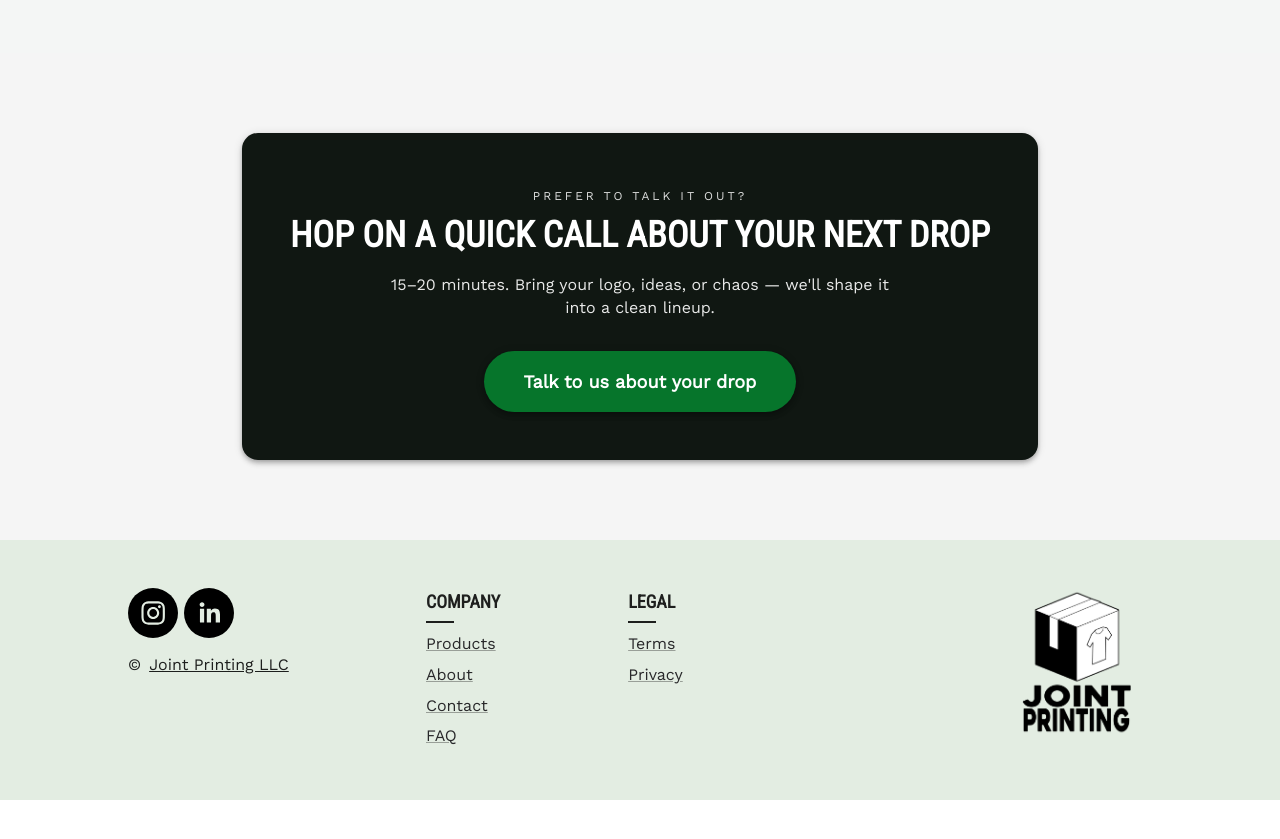
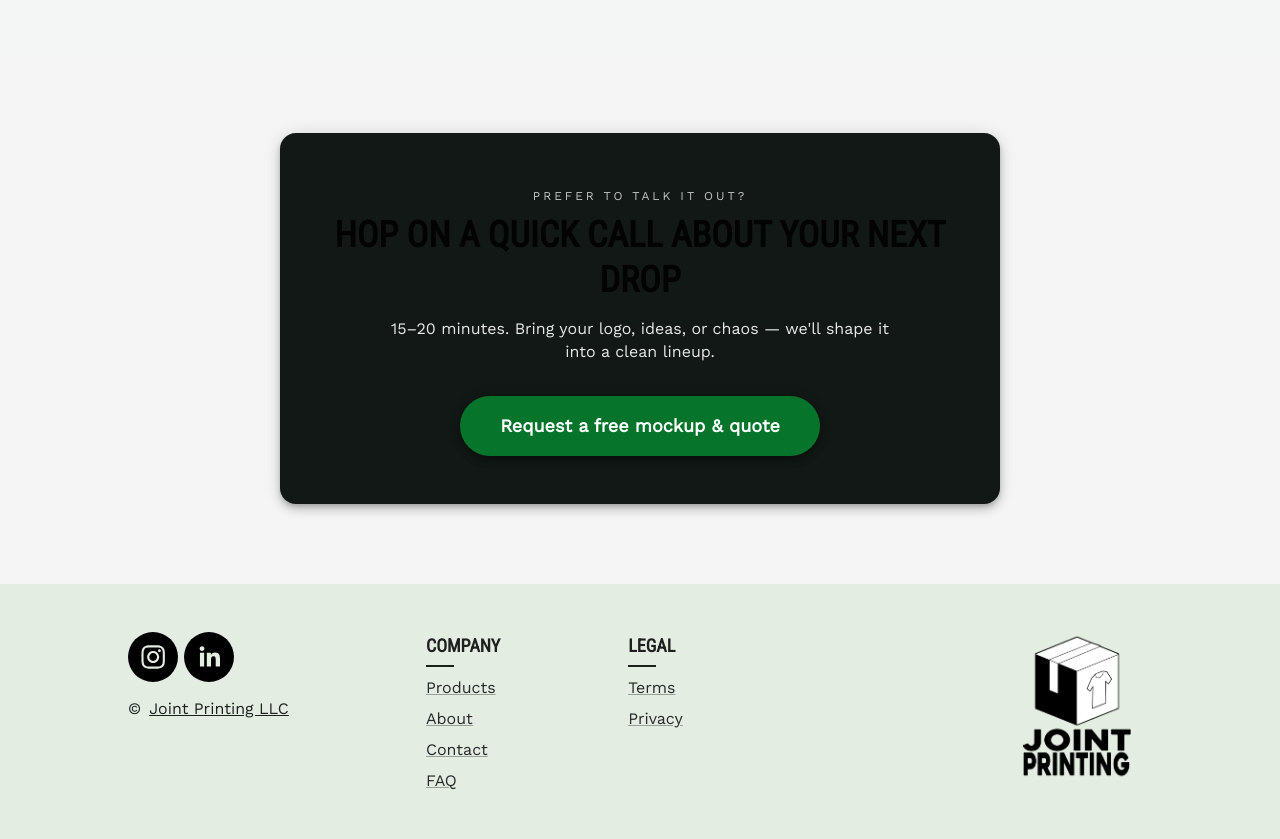
Before and after one commit to Jointprinting/website-frontend, a React (Create React App) app: page / in a window 1280 px wide. Shown: the part 2880-3719 px from the top of the page. Before the commit the page ends 3680 px from the top, so only its background shows below. Built offline with nearby package versions, Linux system fonts and the light colour scheme.

Commit message:
Update ProductSmokingHero.js

```diff
--- a/src/modules/views/ProductSmokingHero.js
+++ b/src/modules/views/ProductSmokingHero.js
@@ -3,8 +3,7 @@ import * as React from 'react';
 import Box from '@mui/material/Box';
 import Button from '@mui/material/Button';
 import Container from '@mui/material/Container';
-import Paper from '@mui/material/Paper';
-import Typography from '@mui/material/Typography';
+import Typography from '../components/Typography';
 import { useNavigate } from 'react-router-dom';
 
 function ProductSmokingHero() {
@@ -15,31 +14,36 @@ function ProductSmokingHero() {
       component="section"
       sx={{
         bgcolor: '#f5f5f5',
-        py: { xs: 6, md: 10 },
+        py: 10,
       }}
     >
       <Container
-        maxWidth="md"
         sx={{
           display: 'flex',
-          justifyContent: 'center',
+          flexDirection: 'column',
+          alignItems: 'center',
         }}
       >
-        <Paper
-          elevation={4}
+        <Box
           sx={{
+            bgcolor: '#111816',
+            color: 'common.white',
             borderRadius: 4,
-            px: { xs: 3, md: 6 },
-            py: { xs: 4, md: 6 },
+            px: { xs: 3, sm: 6 },
+            py: { xs: 5, sm: 6 },
             textAlign: 'center',
-            bgcolor: '#101712',
-            color: 'common.white',
+            boxShadow: 6,
+            maxWidth: 720,
+            width: '100%',
           }}
         >
           <Typography
             variant="overline"
-            color="inherit"
-            sx={{ letterSpacing: 3, opacity: 0.85, mb: 1 }}
+            sx={{
+              letterSpacing: 3,
+              color: 'rgba(255,255,255,0.75)',
+              mb: 1,
+            }}
           >
             PREFER TO TALK IT OUT?
           </Typography>
@@ -47,16 +51,14 @@ function ProductSmokingHero() {
           <Typography
             variant="h4"
             component="h2"
-            color="inherit"
             sx={{ mb: 2, fontWeight: 600 }}
           >
-            HOP ON A QUICK CALL ABOUT YOUR NEXT DROP
+            Hop on a quick call about your next drop
           </Typography>
 
           <Typography
             variant="body1"
-            color="inherit"
-            sx={{ mb: 4, maxWidth: 520, mx: 'auto', opacity: 0.9 }}
+            sx={{ mb: 4, opacity: 0.9, maxWidth: 520, mx: 'auto' }}
           >
             15–20 minutes. Bring your logo, ideas, or chaos — we&apos;ll shape
             it into a clean lineup.
@@ -70,16 +72,15 @@ function ProductSmokingHero() {
               fontSize: 18,
               fontWeight: 600,
               textTransform: 'none',
-              boxShadow: 4,
-              bgcolor: 'secondary.main',
-              '&:hover': { bgcolor: 'secondary.dark' },
+              boxShadow: 5,
             }}
             variant="contained"
+            color="secondary"
             onClick={() => navigate('/contact')}
           >
-            Talk to us about your drop
+            Request a free mockup & quote
           </Button>
-        </Paper>
+        </Box>
       </Container>
     </Box>
   );
```
